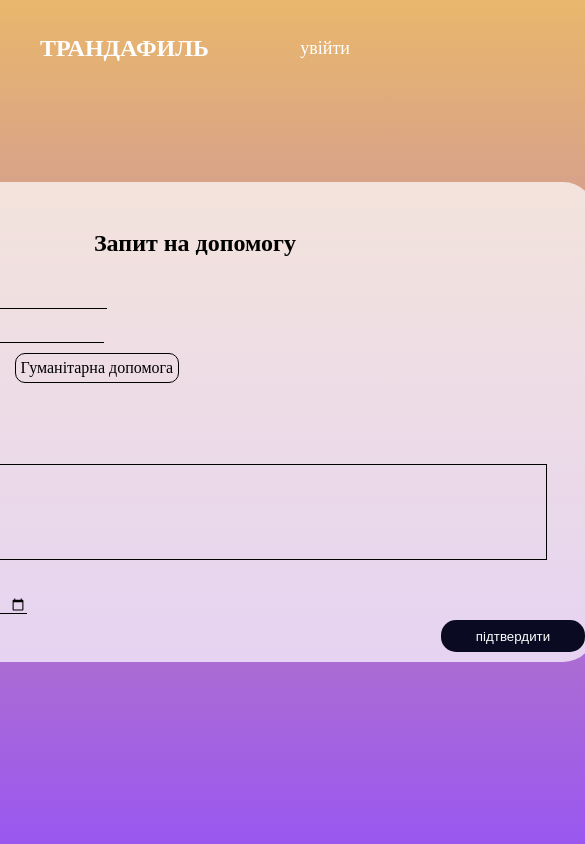
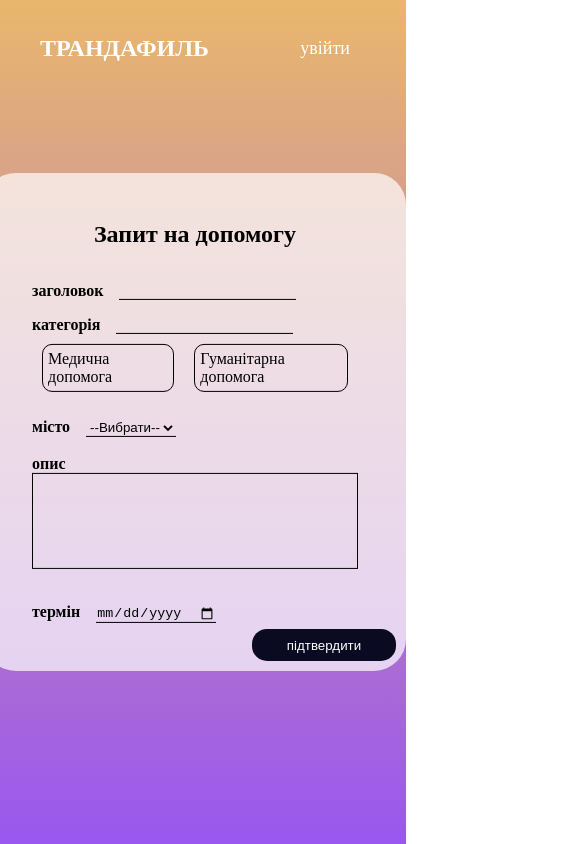
Before and after one commit to mmaksymko/BEST-HACKath0n, a Vue app in the folder main_task/vue-front/: page /help in a window 390 px wide. Shown: the whole page, 585 px wide, since content can reach past the window. Built offline with nearby package versions, Linux system fonts and the light colour scheme.

Commit message:
add adaptation for help request modal

```diff
--- a/main_task/vue-front/src/components/HelpRequestModal.vue
+++ b/main_task/vue-front/src/components/HelpRequestModal.vue
@@ -116,10 +116,10 @@
     margin: auto;
     background-color: transparent;
     border: 1px solid black;
-     border-radius:10px;
-     min-height:1.5rem;
-     min-width: auto;
-     margin: 10px;
+    border-radius:10px;
+    min-height:1.5rem;
+    min-width: auto;
+    margin: 10px;
     padding: 5px;
     display: inline-block;
     color: black;
@@ -147,4 +147,93 @@
     right: 10px;
     bottom: 10px ;
 }
+
+@media screen and (max-width:800px) {
+
+   .header{
+       margin-left: auto;
+       margin-bottom: auto;
+       font-weight: bold;
+
+   }
+   .help-request-modal
+   {
+       background-color: rgba(255, 255, 255, 0.7);
+       width: 80vh;
+       height: auto;
+       position: absolute;
+       top: 50%;
+       left: 50%;
+       transform: translate(-50%, -50%);
+       border-radius: 2rem;
+       padding: 3rem;
+
+    }
+   }
+
+@media screen and (max-width:700px) {
+
+   .header{
+       margin-left: auto;
+       margin-bottom: auto;
+       font-weight: bold;
+
+   }
+   .help-request-modal
+   {
+       background-color: rgba(255, 255, 255, 0.7);
+       width: 60vh;
+       height: auto;
+       position: absolute;
+       top: 50%;
+       left: 50%;
+       transform: translate(-50%, -50%);
+       border-radius: 2rem;
+       padding: 3rem;
+    }
+   }
+   @media screen and (max-width: 600px) {
+
+   .header{
+       margin-left: auto;
+       margin-bottom: auto;
+       font-weight: bold;
+
+   }
+   .help-request-modal
+   {
+       background-color: rgba(255, 255, 255, 0.7);
+       width: 55vh;
+       height: auto;
+       position: absolute;
+       top: 50%;
+       left: 50%;
+       transform: translate(-50%, -50%);
+       border-radius: 2rem;
+       padding: 3rem;
+    }
+   }
+@media screen and (max-width: 500px) {
+
+.header{
+    margin-left: auto;
+    margin-bottom: auto;
+    font-weight: bold;
+
+}
+.help-request-modal
+{
+    background-color: rgba(255, 255, 255, 0.7);
+    width: 50vh;
+    height: auto;
+    position: absolute;
+    top: 50%;
+    left: 50%;
+    transform: translate(-50%, -50%);
+    border-radius: 2rem;
+    padding: 3rem;
+ }
+}
+
+
 </style>
```
Also changed, not shown: 1 other file (tests, documents, lock files or other folders).
